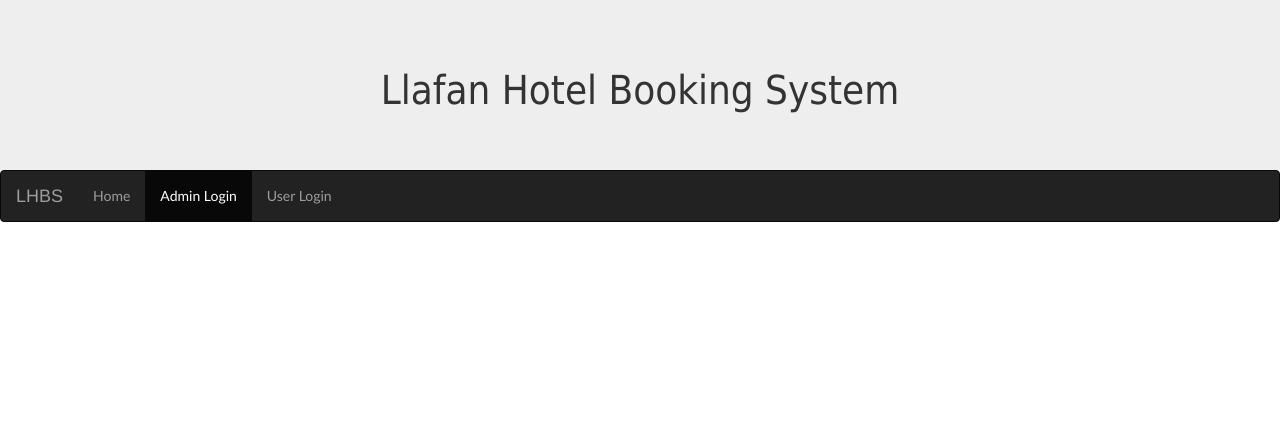
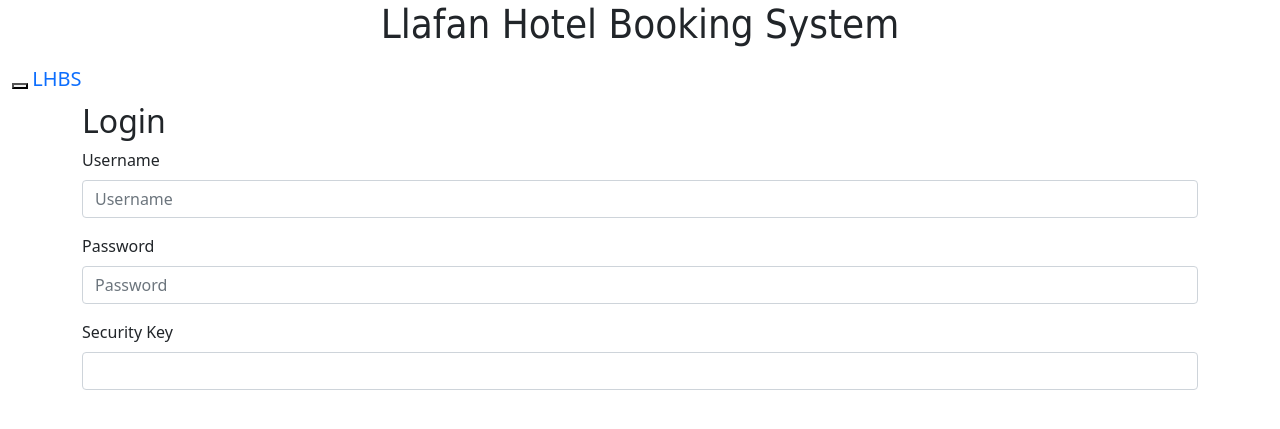
Before and after one commit to Will-Stewart/COMP2003-2020-GROUP-P-LHBS, a PHP site: page /loginAdmin.php in a window 1280 px wide. Shown: the top 429 px of the page. Run offline with PHP 8.4, Linux system fonts and the light colour scheme.

Commit message:
Added forms to login pages

```diff
--- a/website/loginAdmin.php
+++ b/website/loginAdmin.php
@@ -4,9 +4,8 @@
     <title>Llafan Hotel Booking System</title>
     <meta charset="utf-8">
     <meta name="viewport" content="width=device-width, initial-scale=1">
-    <link rel="stylesheet" href="https://maxcdn.bootstrapcdn.com/bootstrap/3.4.1/css/bootstrap.min.css">
-    <script src="https://ajax.googleapis.com/ajax/libs/jquery/3.5.1/jquery.min.js"></script>
-    <script src="https://maxcdn.bootstrapcdn.com/bootstrap/3.4.1/js/bootstrap.min.js"></script>
+    <link href="https://cdn.jsdelivr.net/npm/bootstrap@5.0.0-beta1/dist/css/bootstrap.min.css" rel="stylesheet" integrity="sha384-giJF6kkoqNQ00vy+HMDP7azOuL0xtbfIcaT9wjKHr8RbDVddVHyTfAAsrekwKmP1" crossorigin="anonymous">
+    <script src="https://cdn.jsdelivr.net/npm/bootstrap@5.0.0-beta1/dist/js/bootstrap.bundle.min.js" integrity="sha384-ygbV9kiqUc6oa4msXn9868pTtWMgiQaeYH7/t7LECLbyPA2x65Kgf80OJFdroafW" crossorigin="anonymous"></script>
 </head>
 
 
@@ -37,6 +36,23 @@
     </div>
 </nav>
 
+<div class="container">
+    <h2>Login</h2>
+    <form>
+        <div class="mb-3">
+            <label class="form-label">Username</label>
+            <input type="text" class="form-control" placeholder="Username" id="">
+        </div>
+        <div class="mb-3">
+            <label class="form-label">Password</label>
+            <input type="password" class="form-control" placeholder="Password" id="">
+        </div>
+        <div class="mb-3">
+            <label class="form-label">Security Key</label>
+            <input type="text" class="form-control" id="">
+        </div>
+    </form>
+</div>
 
 
 
```
Also changed, not shown: website/loginUser.php (+15 -3 lines).
